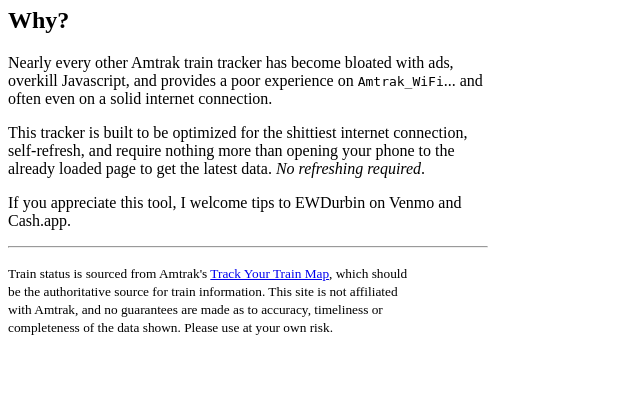
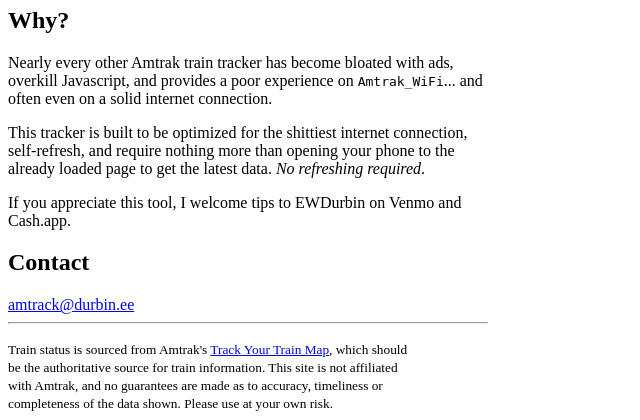
Before and after one commit to ewdurbin/amtrak, a Python web app: template templates/index.jinja2 in a window 1280 px wide. Shown: the part 606-1026 px from the top of the page, without its empty margins (0-640 px from the left). Before the commit the page ends 941 px from the top, so only its background shows below. Run offline with Jinja, Linux system fonts and the light colour scheme; the template is opened without the code that fills it, so the values that code supplies are empty.

Commit message:
fine add contact

```diff
--- a/templates/index.jinja2
+++ b/templates/index.jinja2
@@ -51,6 +51,10 @@
   If you appreciate this tool, I welcome tips to EWDurbin on Venmo and Cash.app.
 </p>
 
+<h2>Contact</h2>
+
+<a href="mailto:amtrack@durbin.ee">amtrack@durbin.ee</a>
+
 <hr>
 </div>
 
```
